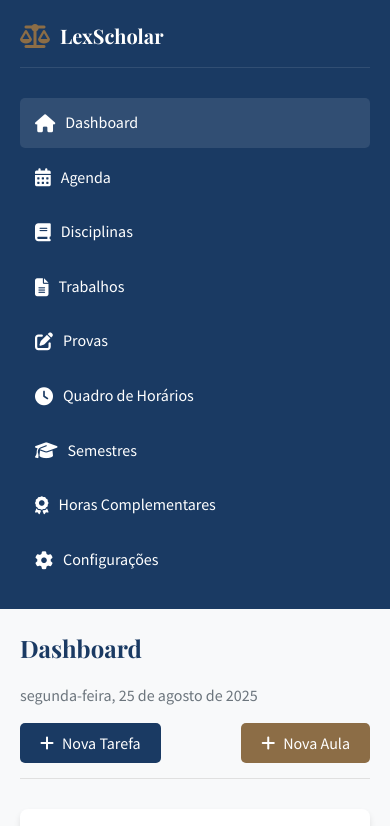
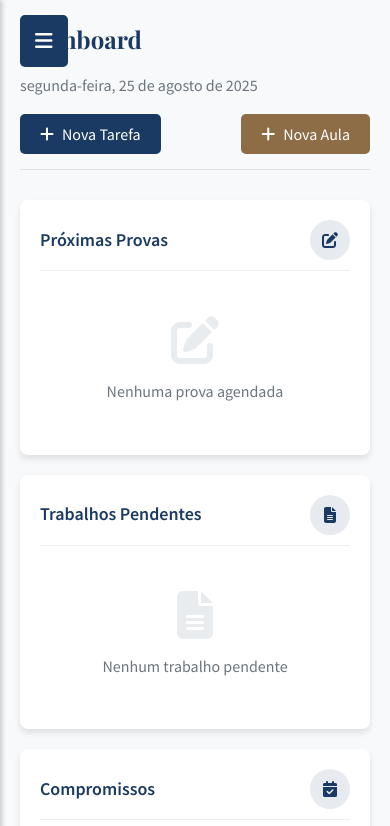
Before and after one commit to desenvolveacesso/alunopro, a plain HTML site: page index.html in a window 390 px wide. Shown: the top 826 px of the page. Drawn offline with nearby package versions, Linux system fonts and the light colour scheme.

Commit message:
Update index.html

```diff
--- a/index.html
+++ b/index.html
@@ -40,6 +40,22 @@
             min-height: 100vh;
         }
 
+        /* Menu Responsivo */
+        .menu-toggle {
+            display: none;
+            position: fixed;
+            top: 15px;
+            left: 20px;
+            background-color: var(--primary);
+            color: white;
+            padding: 10px 15px;
+            border-radius: 5px;
+            cursor: pointer;
+            z-index: 2000;
+            font-size: 20px;
+        }
+
+
         /* Sidebar */
         .sidebar {
             background-color: var(--primary);
@@ -470,9 +486,18 @@
             }
 
             .sidebar {
-                position: relative;
-                width: 100%;
-                height: auto;
+                position: fixed;
+                left: -250px;
+                transition: left 0.3s ease;
+                box-shadow: 2px 0 5px rgba(0, 0, 0, 0.2);
+            }
+
+            .sidebar.active {
+                left: 0;
+            }
+
+            .menu-toggle {
+                display: block;
             }
 
             .main-content {
@@ -595,6 +620,9 @@
     </style>
 </head>
 <body>
+    <div class="menu-toggle">
+        <i class="fas fa-bars"></i>
+    </div>
     <div class="container">
         <div class="sidebar">
             <div class="logo">
@@ -1220,6 +1248,8 @@
             // Lógica para alternar painéis
             const menuItems = document.querySelectorAll('.menu-item');
             const panels = document.querySelectorAll('.panel');
+            const menuToggle = document.querySelector('.menu-toggle');
+            const sidebar = document.querySelector('.sidebar');
 
             menuItems.forEach(item => {
                 item.addEventListener('click', function() {
@@ -1236,6 +1266,10 @@
 
                     const pageTitle = document.querySelector('.page-title');
                     pageTitle.textContent = this.querySelector('span').textContent;
+
+                    if (window.innerWidth <= 992) {
+                        sidebar.classList.remove('active');
+                    }
 
                     // Recarregar listas quando o painel é ativado
                     if (targetId === 'assignments-panel' || targetId === 'exams-panel') {
@@ -1254,6 +1288,10 @@
                         loadExtraHours();
                     }
                 });
+            });
+
+            menuToggle.addEventListener('click', () => {
+                sidebar.classList.toggle('active');
             });
 
             // Lógica para editar e excluir itens
```
